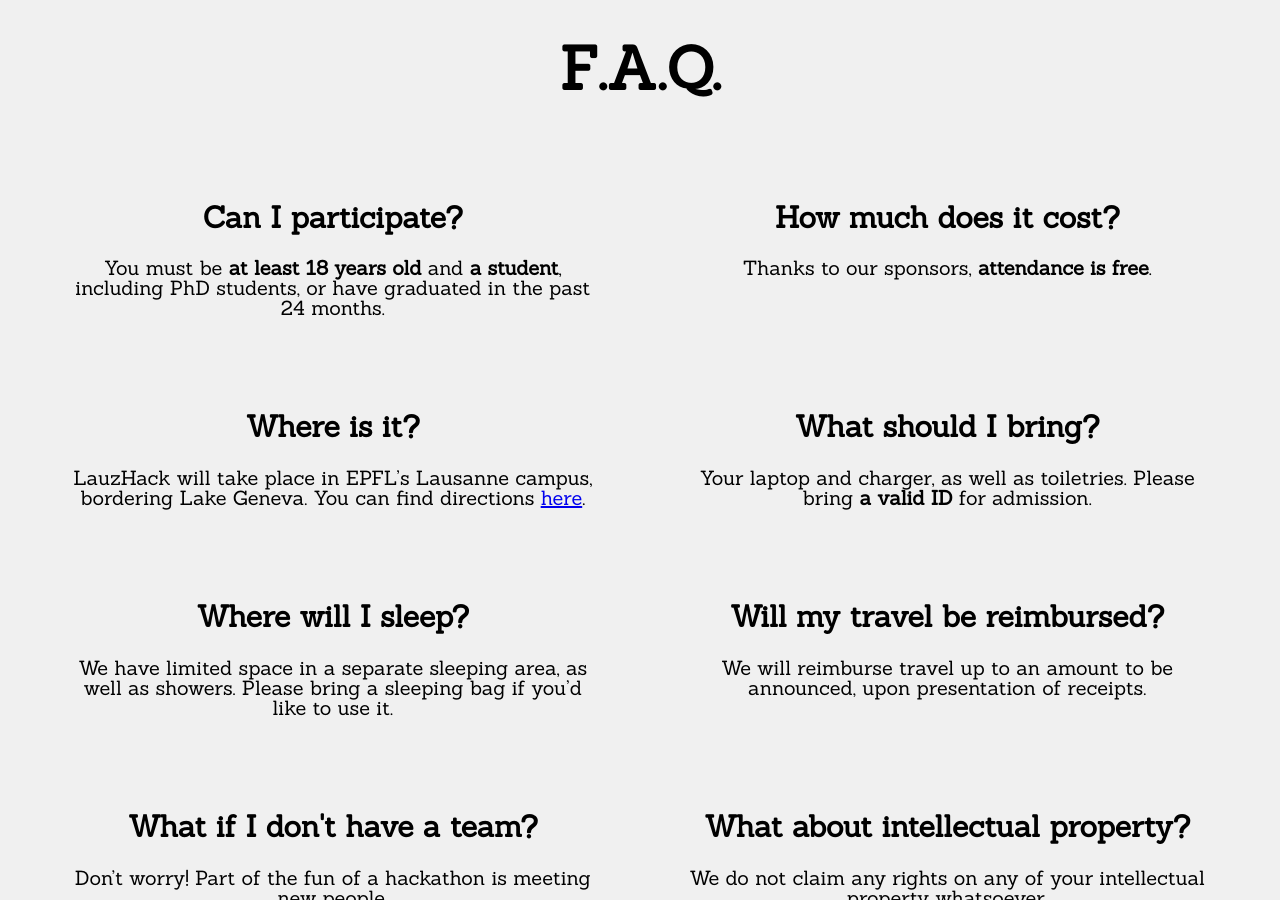
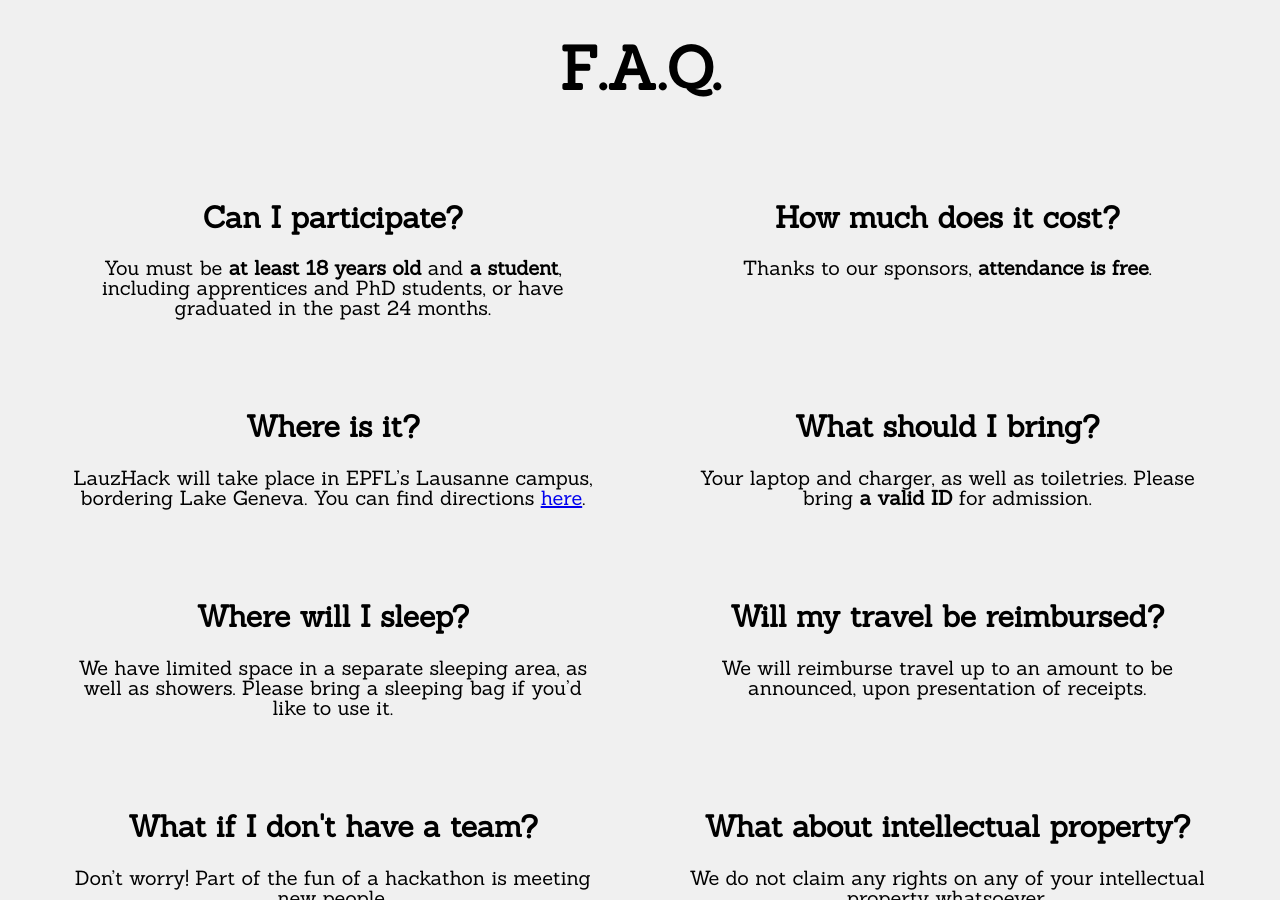
Before and after one commit to LauzHack/LauzHack.github.io, a Jekyll site: the page built from index.html, in a window 1280 px wide and 900 px high, scrolled down 2046 px. Built offline with Jekyll 4.4.1, drawn with Linux system fonts in a browser that asks for light colours.

Commit message:
Clarify apprentices are accepted

```diff
--- a/_data/faq.yml
+++ b/_data/faq.yml
@@ -7,7 +7,7 @@
 
 - q: Can I participate?
   a: |-
-        You must be **at least 18 years old** and **a student**, including PhD students,
+        You must be **at least 18 years old** and **a student**, including apprentices and PhD students,
         or have graduated in the past 24 months.
 
 - q: How much does it cost?
```
